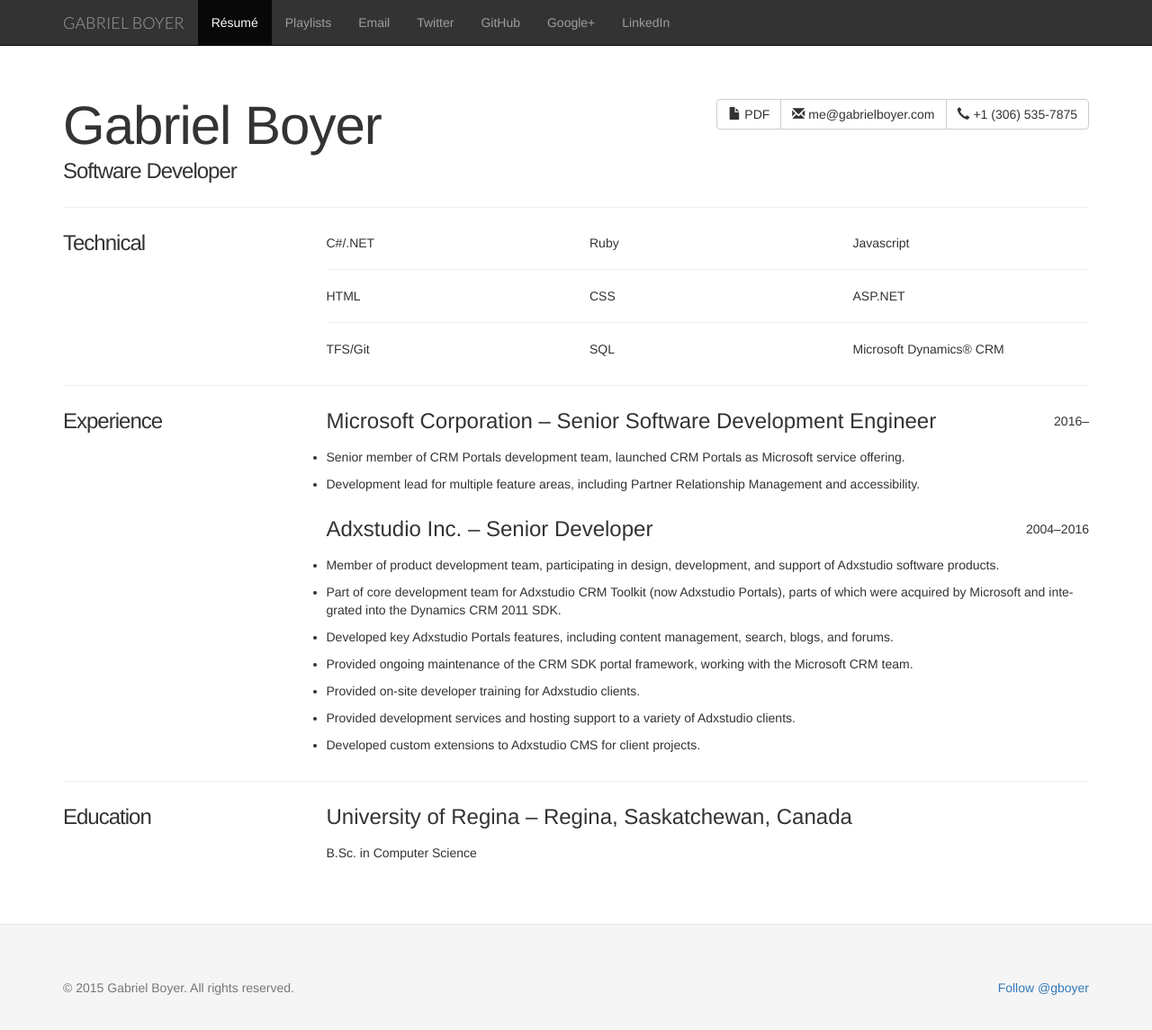
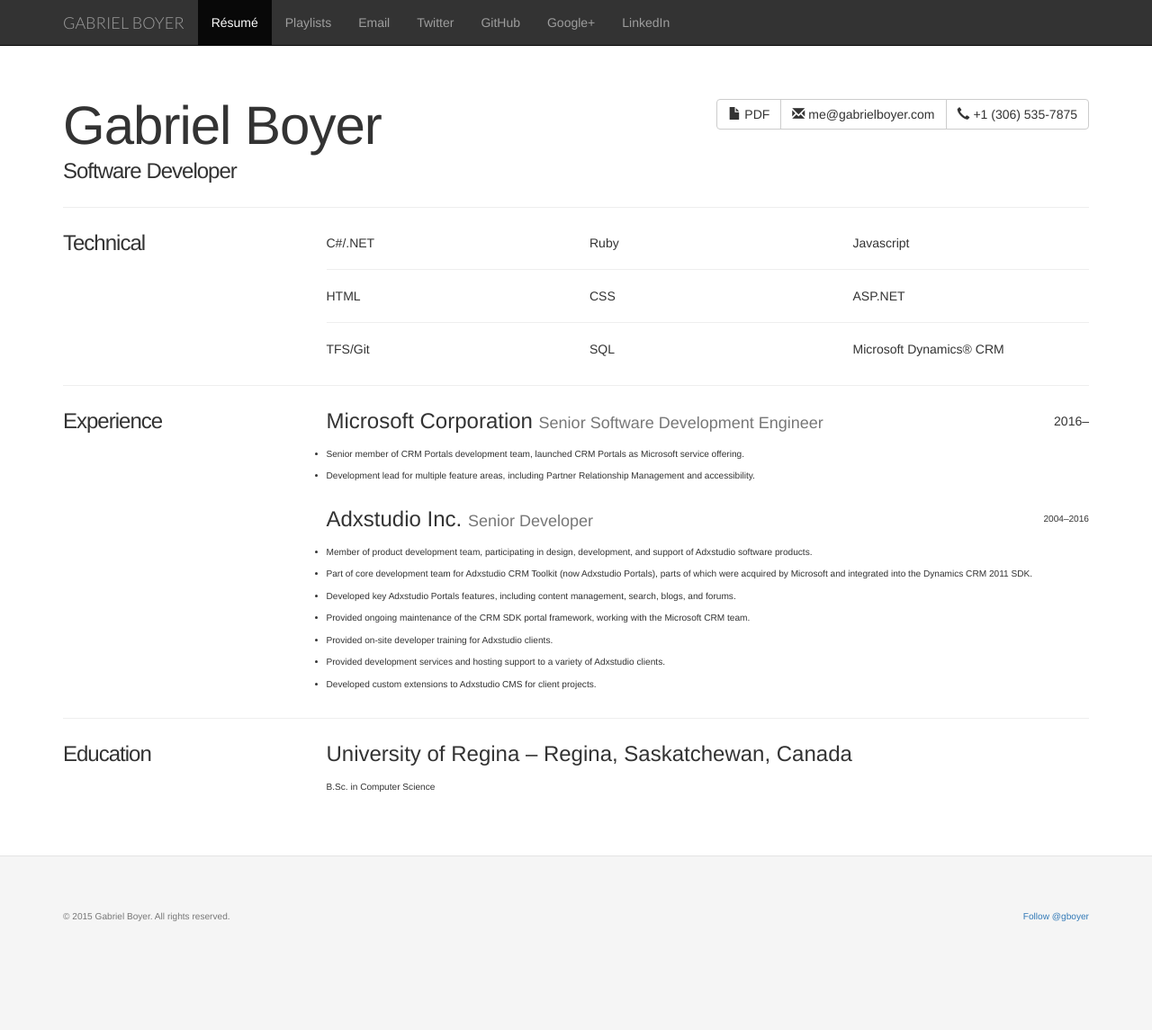
Before and after one commit to gabe/gabe.github.com, a Jekyll site: the page built from resume.html, in a window 1280 px wide and 1178 px high. Shown: the top 1145 px of the window at 90% size. Built offline with Jekyll 4.4.1, drawn with Linux system fonts in a browser that asks for light colours; nearby versions of some CDN libraries; comment, search, counter and statistics services are not loaded.

```diff
--- a/resume.html
+++ b/resume.html
@@ -71,7 +71,7 @@ title: R&eacute;sum&eacute;
         <div class="term pull-right">
           <p>2016&ndash;</p>
         </div>
-        <h4>Microsoft Corporation &ndash; Senior Software Development Engineer</h4>
+        <h4>Microsoft Corporation <small>Senior Software Development Engineer<small></h4>
         <ul>
           <li><p>Senior member of CRM Portals development team, launched CRM Portals as Microsoft service offering.</p></li>
           <li><p>Development lead for multiple feature areas, including Partner Relationship Management and accessibility.</p></li>
@@ -79,7 +79,7 @@ title: R&eacute;sum&eacute;
         <div class="term pull-right">
           <p>2004&ndash;2016</p>
         </div>
-        <h4>Adxstudio Inc. &ndash; Senior Developer</h4>
+        <h4>Adxstudio Inc. <small>Senior Developer</small></h4>
         <ul>
           <li><p>Member of product development team, participating in design, development, and support of Adxstudio software products.</p></li>
           <li><p>Part of core development team for Adxstudio CRM Toolkit (now Adxstudio Portals), parts of which were acquired by Microsoft and integrated into the Dynamics CRM 2011 SDK.</p></li>
```
